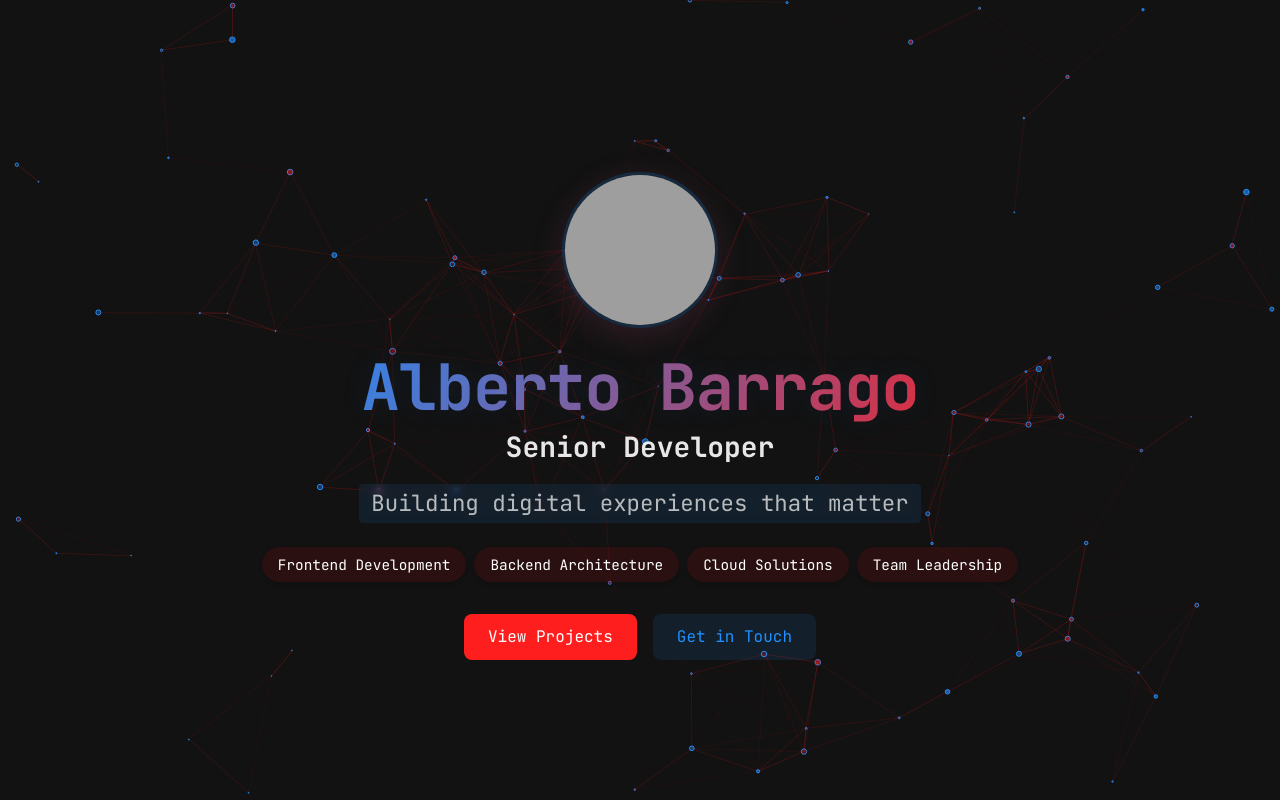
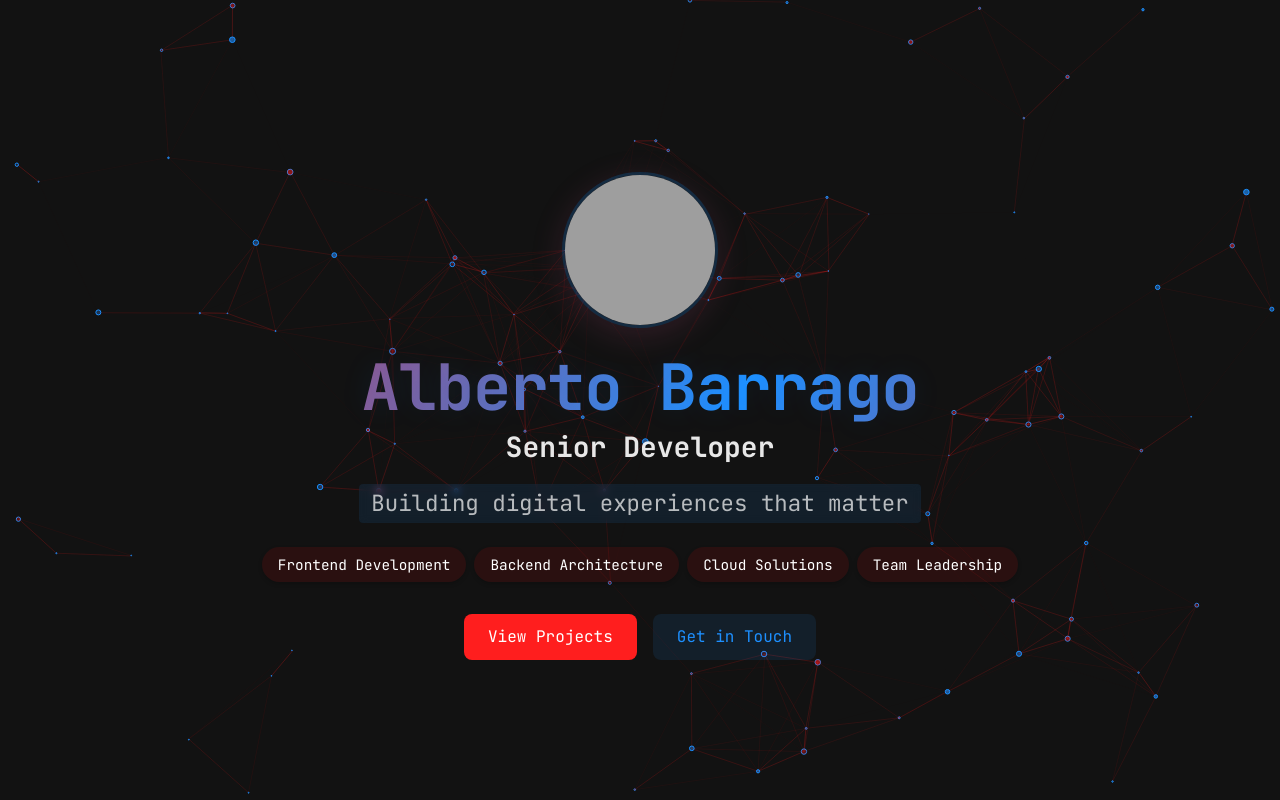
Before and after one commit to AlbertoBarrago/albertobarrago.github.io, a SvelteKit app: page / in a window 1280 px wide. Built offline with nearby package versions, Linux system fonts and the light colour scheme; grey boxes are pictures that could not be loaded.

Commit message:
Last fixes

```diff
--- a/src/routes/+page.svelte
+++ b/src/routes/+page.svelte
@@ -119,7 +119,7 @@
         -webkit-background-clip: text;
         background-clip: text;
         -webkit-text-fill-color: transparent;
-        animation: shine 4s linear infinite;
+        animation: shine 20s alternate infinite;
         text-shadow: 0 0 30px rgba(30, 144, 255, 0.1);
         letter-spacing: -0.02em;
     }
```
